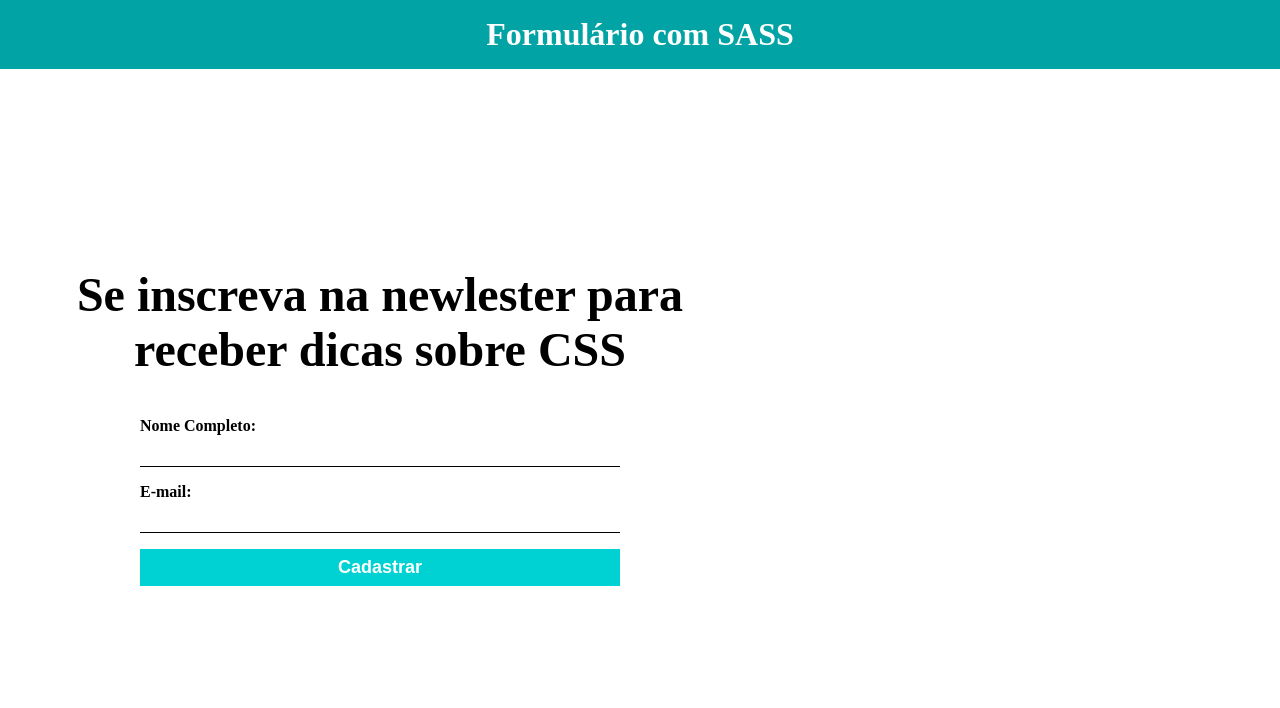
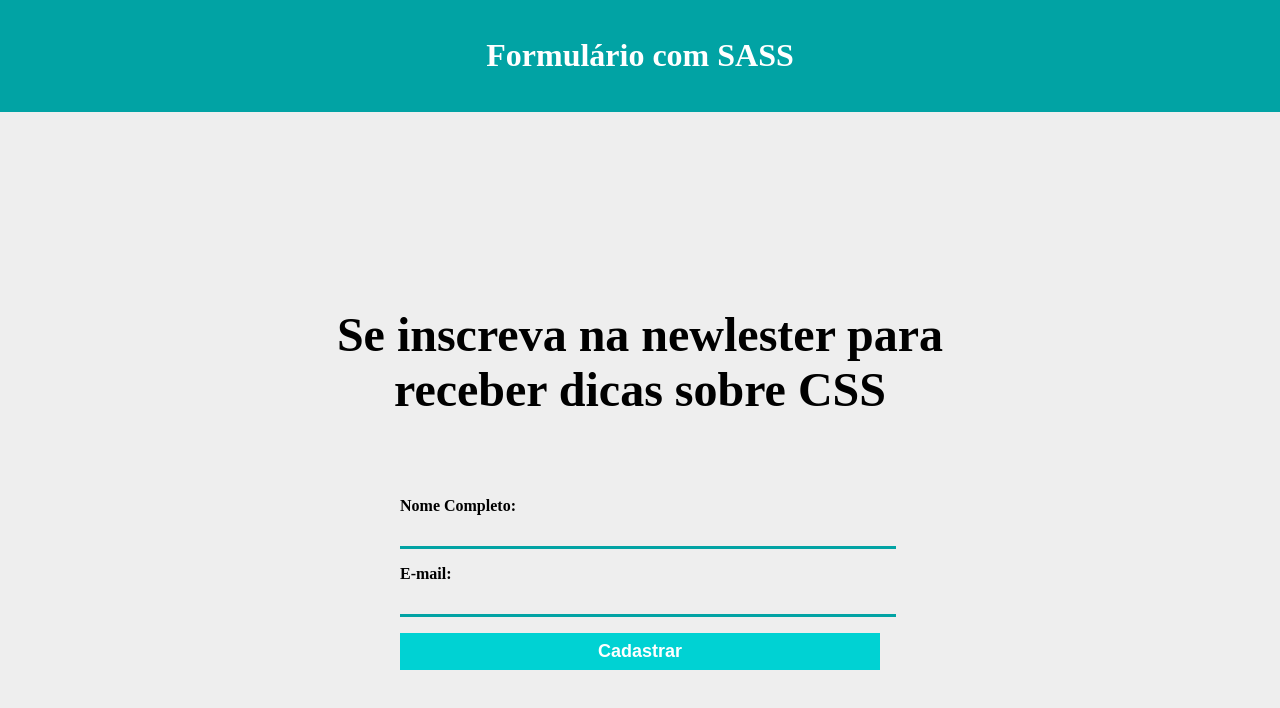
Before and after one commit to Tarcio2020/Formulario-com-Sass, a website: page index.html in a window 1280 px wide. Drawn offline with Linux system fonts and the light colour scheme.

Commit message:
finalizandoProjeto

```diff
--- a/index.html
+++ b/index.html
@@ -16,7 +16,7 @@
             <h1>Formulário com SASS</h1>
         </div>
     </header>
-    <div class="form-container">
+    <div class="form-container container">
         <h2>Se inscreva na newlester para receber dicas sobre CSS</h2>
         <form>
         <label for="nome-completo">Nome Completo:</label>
--- a/source/main.scss
+++ b/source/main.scss
@@ -1,5 +1,6 @@
 @use './config/variaveis.scss';
 @use './config/reset.scss';
+@use 'sass:math';
 
 
 @mixin elementoForm($margin: 16px) {
@@ -9,17 +10,21 @@
     margin-bottom: $margin;
 }
 
-* {
-    box-sizing: border-box;
+@function pixelParaEm($AlvoEmPixels, $contextoEmPixels: 16px) {
+    @return math.div($AlvoEmPixels, $contextoEmPixels)+em;
+}
+
+
+body {
+    background-color: #eee;
     margin: 0;
-    padding: 0;
-    font-size: Roboto, sans-serif;
 }
 
 .container {
     max-width: 1024px;
     width: 100%;
     margin: 0 auto;
+
 }
 
 header {
@@ -30,6 +35,11 @@ header {
 }
 
 
+    h2 {
+        font-size: pixelParaEm(48px);
+        text-align: center;
+    }
+
 .form-container {
     height: calc(100vh - 70px);
     display: flex;
@@ -38,10 +48,6 @@ header {
     justify-content: center;
     max-width: 760px;
 
-    h2 {
-        font-size: 48px;
-        text-align: center;
-    }
 
     form {
 
@@ -58,7 +64,7 @@ header {
             @include elementoForm();
             background-color: transparent;
             border: none;
-            border-bottom: 1px solid #000;
+            border-bottom: 3px solid variaveis.$corPrincipal;
 
         }
 
@@ -70,6 +76,11 @@ header {
             border: none;
             cursor: pointer;
             color: #fff;
+
+
+            &:hover {
+                background-color: darken(variaveis.$corSecundaria, 15%); //lighten ou darken
+            }
         }
 
     }
@@ -77,8 +88,8 @@ header {
 
 
 @media screen and (max-width:variaveis.$mobile) {
-    body {
-        background-color: yellow;
+    .container {
+        max-width: 80%;
     }
 
 }
```
Also changed, not shown: build/main.css, 1 other file.
